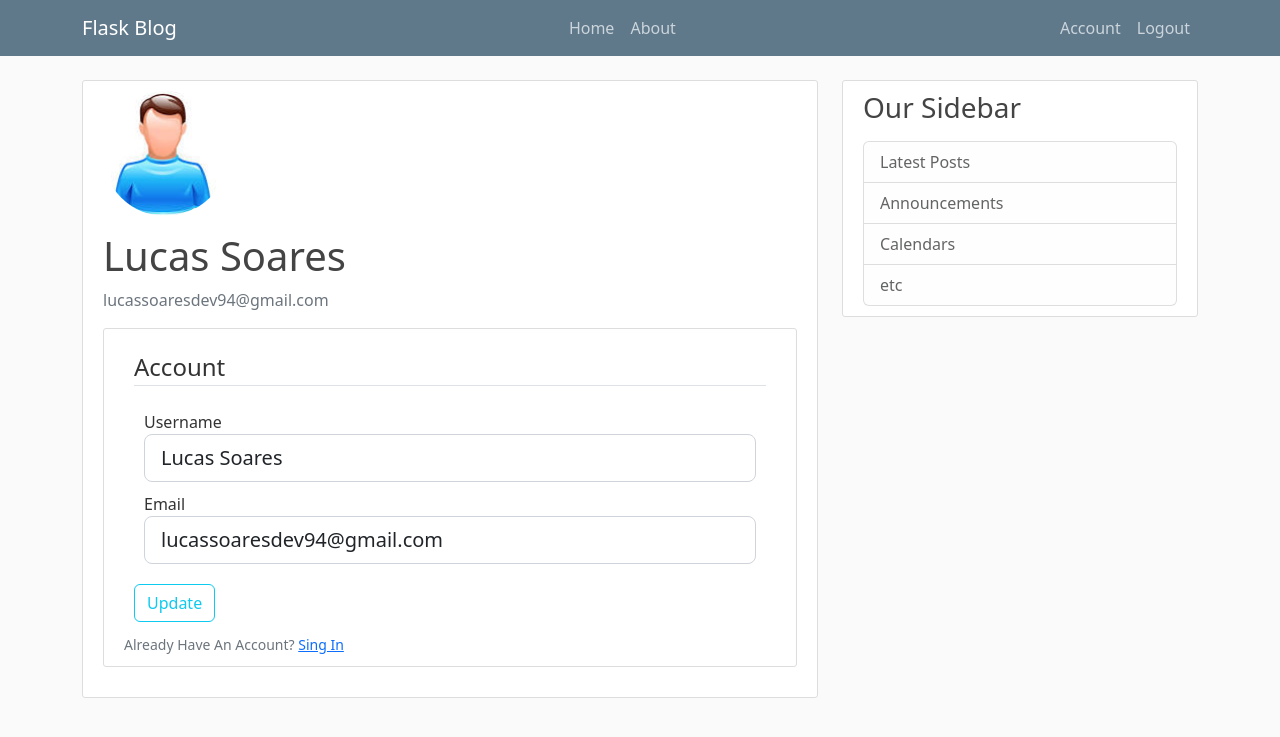
After one commit to LucasSoares2810/Simple_Blog_Flask, a Flask app: page /account in a window 1280 px wide. The commit adds this page. Shown: the top 737 px of the page. Run offline with Flask 2, Linux system fonts and the light colour scheme; a user stored in the database is signed in.

Commit message:
Criando e deixando funcional pagina da Conta

```diff
--- a/flaskblog/__init__.py
+++ b/flaskblog/__init__.py
@@ -1,11 +1,15 @@
 from flask_sqlalchemy import SQLAlchemy
 from flask import Flask
 from flask_bcrypt import Bcrypt
+from flask_login import LoginManager
 
 app = Flask(__name__)
 app.config['SECRET_KEY'] = '4dd88b814880612c53b64f4282caaa2a'
 app.config['SQLALCHEMY_DATABASE_URI'] = 'sqlite:///site.db'
 db = SQLAlchemy(app)
 bcrypt = Bcrypt(app)
+login_manager = LoginManager(app)
+login_manager.login_view = 'login'
+login_manager.login_message_category = 'info'
 
 from flaskblog import routs
--- a/flaskblog/forms.py
+++ b/flaskblog/forms.py
@@ -1,6 +1,8 @@
 from flask_wtf import FlaskForm
+from flask_login import current_user
 from wtforms import StringField, PasswordField, SubmitField, BooleanField
-from wtforms.validators import DataRequired, Length, Email, EqualTo
+from wtforms.validators import DataRequired, Length, Email, EqualTo, ValidationError
+from flaskblog.models import User
 
 
 class RegistrationForm(FlaskForm):
@@ -10,9 +12,37 @@ class RegistrationForm(FlaskForm):
     confirm_password = PasswordField('Password', validators=[DataRequired(), EqualTo('password')])
     submit = SubmitField('Sing Up')
 
+    def validate_username(self, username):
+        user = User.query.filter_by(username=username.data).first()
+        if user:
+            raise ValidationError('That username is taken. Please choose a different one ')
+
+    def validate_email(self, email):
+        email = User.query.filter_by(email=email.data).first()
+        if email:
+            raise ValidationError('That email is taken. Please choose a different one ')
+
 
 class LoginForm(FlaskForm):
     email = StringField('Email', validators=[DataRequired(), Email()])
     password = PasswordField('Password', validators=[DataRequired()])
     remember = BooleanField('Remember me')
     submit = SubmitField('Login')
+
+
+class UpdateAccountForm(FlaskForm):
+    username = StringField('Username', validators=[DataRequired(), Length(min=2, max=20)])
+    email = StringField('Email', validators=[DataRequired(), Email()])
+    submit = SubmitField('Update')
+
+    def validate_username(self, username):
+        if username.data != current_user:
+            user = User.query.filter_by(username=username.data).first()
+            if user:
+                raise ValidationError('That username is taken. Please choose a different one ')
+
+    def validate_email(self, email):
+        if email.data != current_user.email:
+            email = User.query.filter_by(email=email.data).first()
+            if email:
+                raise ValidationError('That email is taken. Please choose a different one ')
--- a/flaskblog/routs.py
+++ b/flaskblog/routs.py
@@ -1,6 +1,8 @@
-from flask import render_template, url_for, flash, redirect
-from flaskblog.forms import RegistrationForm, LoginForm
-from flaskblog import app, db, bcrypt, models
+from flask import render_template, url_for, flash, redirect, request
+from flaskblog.forms import RegistrationForm, LoginForm, UpdateAccountForm
+from flaskblog import app, db, bcrypt
+from flaskblog.models import User, Post
+from flask_login import login_user, current_user, logout_user, login_required
 
 posts = [
     {
@@ -31,24 +33,52 @@ def about():
 
 @app.route('/register', methods=['GET', 'POST'])
 def register():
+    if current_user.is_authenticated:
+        return redirect(url_for('home'))
     form = RegistrationForm()
     if form.validate_on_submit():
         hashed_password = bcrypt.generate_password_hash(form.password.data).decode('utf-8')
-        user = models.User(username=form.username.data, email=form.email.data, password=hashed_password)
+        user = User(username=form.username.data, email=form.email.data, password=hashed_password)
         db.session.add(user)
         db.session.commit()
-        flash(f'{form.username.data} yor account has been created! you are now able to log in', 'success')
+        flash(f'{form.username.data} your account has been created! you are now able to log in', 'success')
         return redirect(url_for('login'))
     return render_template('register.html', title='Register', form=form)
 
 
 @app.route('/login', methods=['GET', 'POST'])
 def login():
+    if current_user.is_authenticated:
+        return redirect(url_for('home'))
     form = LoginForm()
     if form.validate_on_submit():
-        if form.email.data == 'lucaslebre138@gmail.com' and form.password.data == '123':
-            flash(f'You have been logged in {form.email.data} !', 'success')
+        user = User.query.filter_by(email=form.email.data).first()
+        if user and bcrypt.check_password_hash(user.password, form.password.data):
+            login_user(user, remember=form.remember.data)
             return redirect(url_for('home'))
         else:
-            flash(f'Login Unsuccessful. Please check the Username or the Password', 'danger')
-    return render_template('login.html', title='Register', form=form)
+            flash('Login Unsuccessful. Please check the Username or the Password', 'danger')
+    return render_template('login.html', title='Login', form=form)
+
+
+@app.route('/logout')
+def logout():
+    logout_user()
+    return redirect(url_for('home'))
+
+
+@app.route('/account',  methods=['GET', 'POST'])
+@login_required
+def account():
+    form = UpdateAccountForm()
+    if form.validate_on_submit():
+        current_user.username = form.username.data
+        current_user.email = form.email.data
+        db.session.commit()
+        flash('Your account has been update', 'sucess')
+        return redirect(url_for('account'))
+    elif request.method == 'GET':
+        form.username.data = current_user.username
+        form.email.data = current_user.email
+    image_file = url_for('static', filename=f'profile_pics/{current_user.image_file}')
+    return render_template('account.html', title='Account', image_file=image_file, form=form)
--- a/flaskblog/static/main.css
+++ b/flaskblog/static/main.css
@@ -88,3 +88,7 @@ font-size: 2.5rem;
 .navbar-nav{
     margin-left: auto;
 }
+
+.alert.error {
+  background-color: red;
+}
--- /dev/null
+++ b/flaskblog/templates/account.html
@@ -0,0 +1,60 @@
+{% extends "layout.html" %}
+    <!-- Conteudo da Home page -->
+{% block content %}
+    <div class="content-section">
+        <div class="media">
+            <img class="rounded-circle account-img" src="{{ image_file }}">
+            <div class="media-body">
+                <h2 class="account-heading">{{ current_user.username }}</h2>
+                <p class="text-secondary">{{ current_user.email }}</p>
+            </div>
+        </div>
+        <div class="content-section ">
+            <form method="POST" action="">
+                {{ form.hidden_tag() }}
+                <fieldset class="form-group">
+                    <legend class="border-bottom mb-4"> Account </legend>
+
+                    <div class="form-group">
+                        {{ form.username.label(class="form-control-label") }}
+                            {% if form.username.errors %}
+                                {{ form.username(class="form-control form-control-lg is-invalid")}}
+                                <div class="invalid-feedback">
+                                    {% for error in form.username.errors %}
+                                        <span> {{error}}</span>
+                                    {% endfor %}
+                                </div>
+                            {% else %}
+                                {{ form.username(class="form-control form-control-lg")}}
+                            {% endif %}
+
+
+                    </div>
+
+                    <div class="form-group">
+                        {{ form.email.label(class="form-control-label") }}
+                            {% if form.email.errors %}
+                                {{ form.email(class="form-control form-control-lg is-invalid")}}
+                                <div class="invalid-feedback">
+                                    {% for error in form.email.errors %}
+                                        <span> {{error}}</span>
+                                    {% endfor %}
+                                </div>
+                            {% else %}
+                                {{ form.email(class="form-control form-control-lg")}}
+                            {% endif %}
+                    </div>
+
+                </fieldset>
+                <div class="form-group">
+                    {{ form.submit(class="btn btn-outline-info")}}
+                </div>
+            </form>
+            <div class="border-top- pt3">
+                <small class="text-muted">
+                    Already Have An Account? <a class="ml-2" href="{{ url_for('login') }}"> Sing In </a>
+                </small>
+            </div>
+        </div>
+    </div>
+{% endblock content %}
--- a/flaskblog/templates/layout.html
+++ b/flaskblog/templates/layout.html
@@ -28,8 +28,13 @@
             </div>
             <!-- Navbar Right Side -->
             <div class="navbar-nav">
-                <a class="nav-item nav-link" href="{{ url_for('login')}}">Login</a>
-                <a class="nav-item nav-link" href="{{ url_for('register')}}">Register</a>
+                {% if current_user.is_authenticated %}
+                    <a class="nav-item nav-link" href="{{ url_for('account')}}">Account</a>
+                    <a class="nav-item nav-link" href="{{ url_for('logout')}}">Logout</a>
+                {% else %}
+                    <a class="nav-item nav-link" href="{{ url_for('login')}}">Login</a>
+                    <a class="nav-item nav-link" href="{{ url_for('register')}}">Register</a>
+                {% endif %}
             </div>
             </div>
         </div>
@@ -42,7 +47,7 @@
             {% with messages = get_flashed_messages(with_categories=true) %}
                 {% if messages %}
                     {% for category, message in messages %}
-                        <div class="alert alert-success{{ categoty }}">
+                        <div class="alert alert-{{ category }}" role="alert">
                             {{message}}
                         </div>
                     {% endfor %}
```
Also changed, not shown: flaskblog/models.py (+10 -2 lines), flaskblog/static/profile_pics/default.jpg (added).
